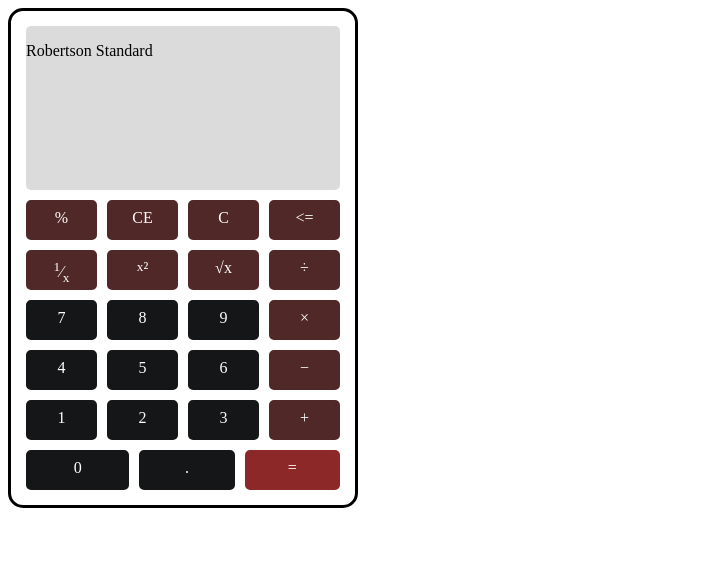
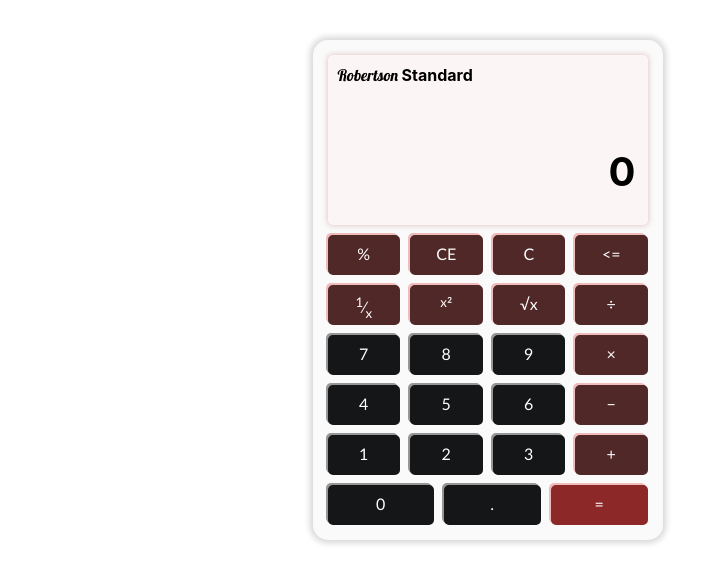
Before and after one commit to bobb-Rob/Windows-Calculator-Clone, a plain HTML site: page index.html in a window 1280 px wide. Shown: the whole page, without its empty margins (0-723 px from the left). Drawn offline with Linux system fonts and the light colour scheme; a web font is replaced by a local one.

Commit message:
Finished Calc UI/UX

```diff
--- a/index.html
+++ b/index.html
@@ -14,8 +14,8 @@
             <div class="display-up-sec">
               <p>Robertson <span>Standard</span></p>
             </div>
-            <div class="screen"></div>
-            <div class="below-screen"></div>
+            <div class="screen"><h1>0</h1></div>
+
           </section>
 
           <section class="keypad-sec">
--- a/style.css
+++ b/style.css
@@ -1,24 +1,58 @@
 @import url('https://fonts.googleapis.com/css2?family=Andada+Pro:wght@400;700&display=swap');
+@import url('https://fonts.googleapis.com/css2?family=Lobster&display=swap');
 
 *{
   box-sizing: border-box;
 }
+
+body{
+  margin: 40px 312.5px 40px 312.5px;
+}
 .calc-container{
   height: 500px;
   width: 350px;
-  border: 3px solid black;
+
   border-radius: 15px;
   display: flex;
   flex-direction: column;
   padding: 15px;
   gap: 10px;
+  background-color: rgb(250, 250, 250);
+  box-shadow: 0px 0px 6px 3px #D8D6D6;
 }
 
 .display-sec{
   height: 300px;
-  background-color:rgb(219,219,219);
+  background-color:rgb(252, 245, 245);
   border-radius: 5px;
-  font-family: Andada+Pro;
+  box-shadow: 0px 0px 5px 1px #e6cbcb;
+  display: flex;
+  flex-direction: column;
+  gap: 22px;
+
+}
+
+.display-up-sec p{
+  font-family: lobster;
+  margin: 10px 0px 0px 10px;
+}
+
+.display-up-sec span{
+  font-family: -apple-system, BlinkMacSystemFont, 'Segoe UI', Roboto, Oxygen, Ubuntu, Cantarell, 'Open Sans', 'Helvetica Neue', sans-serif;
+  font-weight: 700;
+}
+
+.screen{
+  display: flex;
+  flex-direction: row-reverse;
+  padding: 20px 10px;
+
+}
+.screen h1{
+  font-size: 40px;
+  font-family:-apple-system, BlinkMacSystemFont, 'Segoe UI', Roboto, Oxygen, Ubuntu, Cantarell, 'Open Sans', 'Helvetica Neue', sans-serif;
+  margin: 20px 2px 0px 2px;
+
 
 }
 
@@ -41,9 +75,10 @@
   border-radius: 5px;
   justify-content: center;
   display: flex;
-  box-shadow: 2;
+  box-shadow: -2px -2px 0px 0px #f0bbbb;
   color: white;
-  font-size: 16px
+  font-size: 16px;
+  font-family: 'Trebuchet MS', 'Lucida Sans Unicode', 'Lucida Grande', 'Lucida Sans', Arial, sans-serif;
 }
 
 .row1 div, .row2 div{
@@ -53,17 +88,20 @@
 
 .row3 div,.row4 div,.row5 div,.row6 div{
   background-color: rgb(20,22,23);
-  border: 4px solid rgb(20,22,23)
+  border: 4px solid rgb(20,22,23);
+  box-shadow: -2px -2px 0px 0px #969696;
 }
 
 .row3 .times,.row4 .minus,.row5 .plus{
   background-color: rgb(80,40,40);
-   border: 4px solid rgb(80,40,40)
+   border: 4px solid rgb(80,40,40);
+   box-shadow: -2px -2px 0px 0px #f0bbbb;
 }
 
 .row .equal-sign{
   background-color: rgb(140,40,40);
    border: 4px solid rgb(140,40,40);
+   box-shadow: -2px -2px 0px 0px #f0bbbb;
  }
 .row6 .zero{
   flex: 1 1 auto;
```
